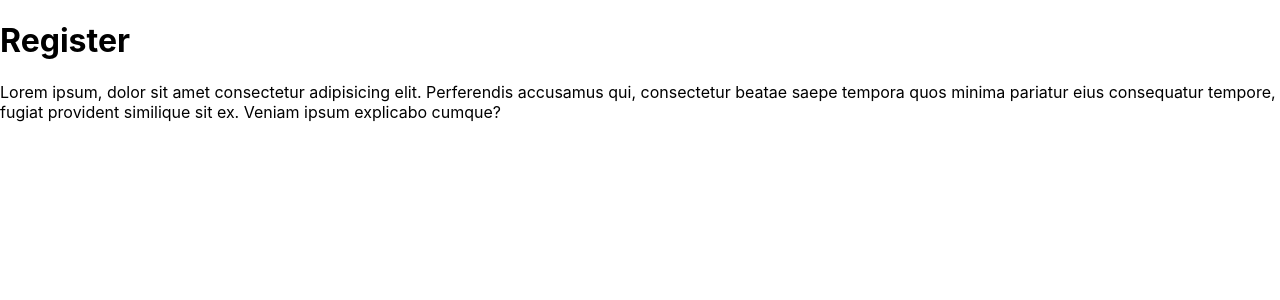
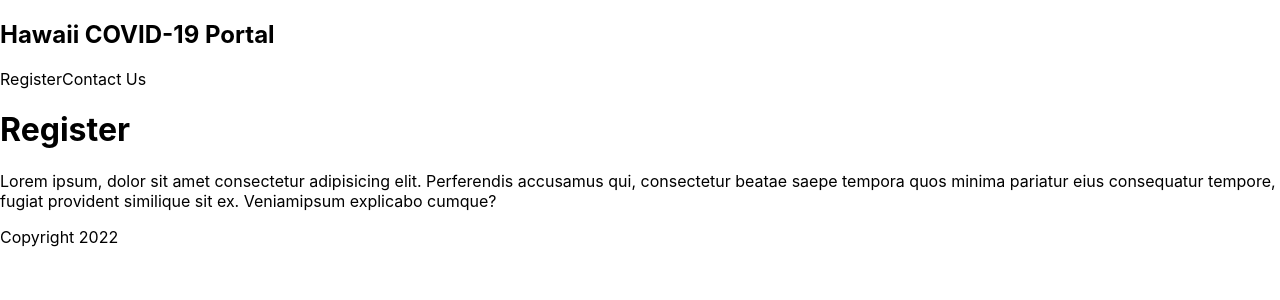
Before and after one commit to marissao/hawaii-covid19-aid-portal, a Next.js app: page /register in a window 1280 px wide. Shown: the top 300 px of the page. Built offline with nearby package versions, Linux system fonts and the light colour scheme.

Commit message:
Added navbar, footer, and layout comp

```diff
--- /dev/null
+++ b/components/Footer.js
@@ -0,0 +1,9 @@
+const Footer = () => {
+  return (
+    <div>
+      <p>Copyright 2022</p>
+    </div>
+  );
+};
+
+export default Footer;
--- /dev/null
+++ b/components/Layout.js
@@ -0,0 +1,14 @@
+import Footer from "./Footer";
+import NavBar from "./NavBar";
+
+const Layout = ({ children }) => {
+  return (
+    <div className='content'>
+      <NavBar />
+      {children}
+      <Footer />
+    </div>
+  );
+};
+
+export default Layout;
--- /dev/null
+++ b/components/NavBar.js
@@ -0,0 +1,19 @@
+import Link from "next/link";
+
+const NavBar = () => {
+  return (
+    <nav>
+      <div className='logo'>
+        <h1>Hawaii COVID-19 Portal</h1>
+      </div>
+      <Link href='/register'>
+        <a>Register</a>
+      </Link>
+      <Link href='/contact-us'>
+        <a>Contact Us</a>
+      </Link>
+    </nav>
+  );
+};
+
+export default NavBar;
--- a/pages/_app.js
+++ b/pages/_app.js
@@ -1,7 +1,13 @@
-import '../styles/globals.css'
+import Layout from "../components/Layout";
+import "../styles/globals.css";
 
 function MyApp({ Component, pageProps }) {
-  return <Component {...pageProps} />
+  return (
+    <Layout>
+      {/* Apply same layout to all pages */}
+      <Component {...pageProps} /> {/* Renders the page */}
+    </Layout>
+  );
 }
 
-export default MyApp
+export default MyApp;
--- a/pages/register.js
+++ b/pages/register.js
@@ -1,10 +1,15 @@
 const Register = () => {
-    return (
-     <div>
-        <h1>Register</h1>
-        <p>Lorem ipsum, dolor sit amet consectetur adipisicing elit. Perferendis accusamus qui, consectetur beatae saepe tempora quos minima pariatur eius consequatur tempore, fugiat provident similique sit ex. Veniam ipsum explicabo cumque?</p>
-     </div>
-    );
-}
+  return (
+    <div>
+      <h1>Register</h1>
+      <p>
+        Lorem ipsum, dolor sit amet consectetur adipisicing elit. Perferendis
+        accusamus qui, consectetur beatae saepe tempora quos minima pariatur
+        eius consequatur tempore, fugiat provident similique sit ex. Veniamipsum
+        explicabo cumque?
+      </p>
+    </div>
+  );
+};
 
 export default Register;
```
Also changed, not shown: pages/contact-us.js (+12 -7 lines), pages/index.js (+10 -3 lines).
